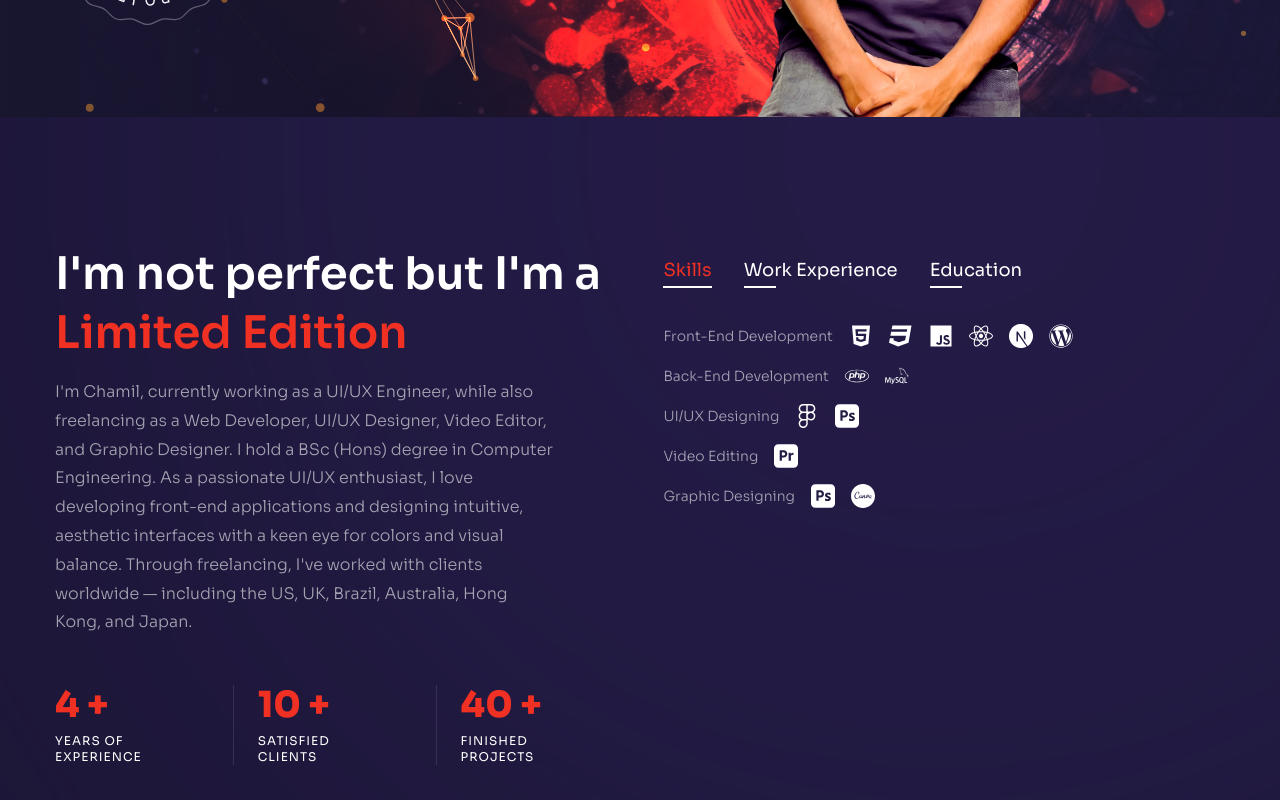
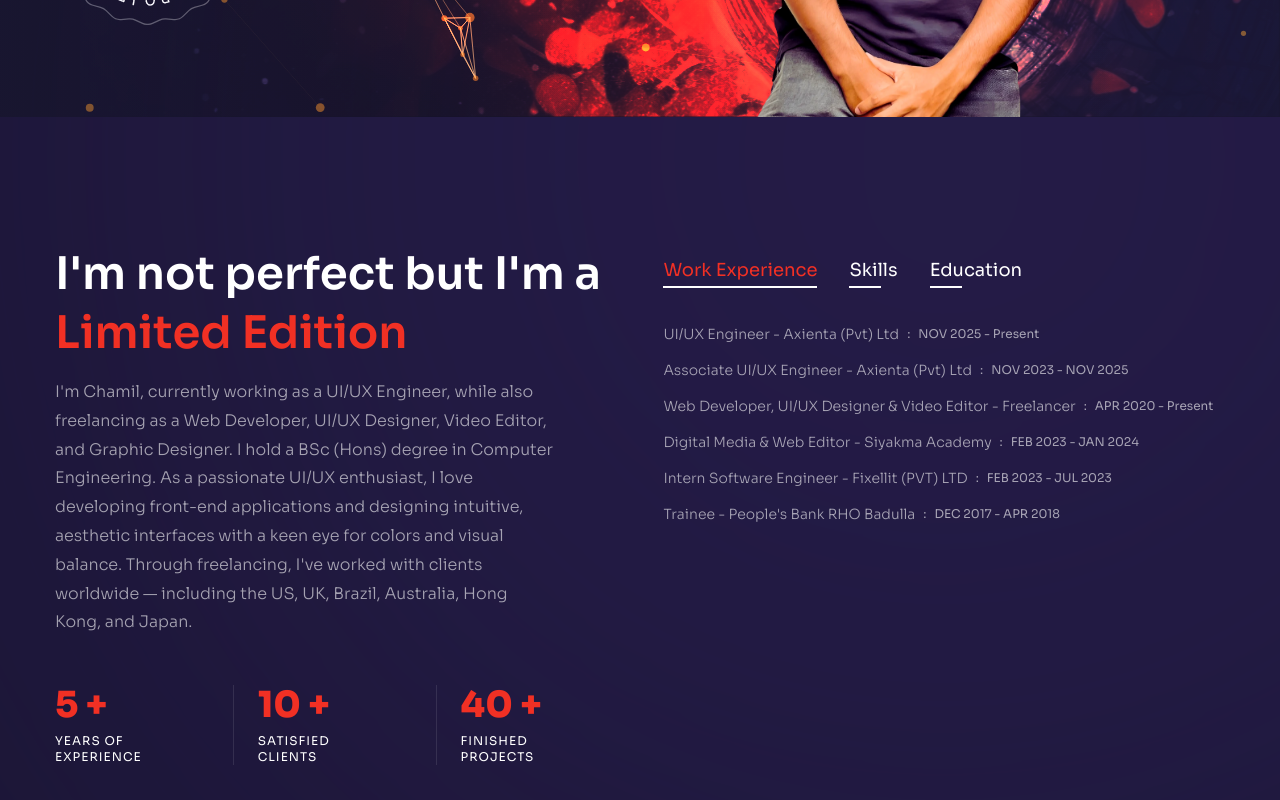
Before and after one commit to ChamilSachintha/Personal-Portfolio-2, a Next.js app: page / in a window 1280 px wide. Shown: the part 683-1483 px from the top of the page. Built offline with nearby package versions, Linux system fonts and the light colour scheme.

Commit message:
Update about section info

```diff
--- a/components/sections/AboutSection.js
+++ b/components/sections/AboutSection.js
@@ -37,6 +37,35 @@ import CountUp from "react-countup";
 // DATA
 // ---------------------------------------
 export const aboutData = [
+    {
+    title: "work experience",
+    info: [
+      {
+        title: "UI/UX Engineer - Axienta (Pvt) Ltd",
+        stage: "NOV 2025 - Present",
+      },
+      {
+        title: "Associate UI/UX Engineer - Axienta (Pvt) Ltd",
+        stage: "NOV 2023 - NOV 2025",
+      },
+      {
+        title: "Web Developer, UI/UX Designer & Video Editor - Freelancer",
+        stage: "APR 2020 - Present",
+      },
+      {
+        title: "Digital Media & Web Editor - Siyakma Academy",
+        stage: "FEB 2023 - JAN 2024",
+      },
+      {
+        title: "Intern Software Engineer - Fixellit (PVT) LTD",
+        stage: "FEB 2023 - JUL 2023",
+      },
+      {
+        title: "Trainee - People's Bank RHO Badulla",
+        stage: "DEC 2017 - APR 2018",
+      },
+    ],
+  },
   {
     title: "skills",
     info: [
@@ -72,31 +101,6 @@ export const aboutData = [
           <SiAdobephotoshop key={"photoshop"} />,
           <SiCanva key={"canva"} />,
         ],
-      },
-    ],
-  },
-  {
-    title: "work experience",
-    info: [
-      {
-        title: "Associate UI/UX Engineer - Axienta (Pvt) Ltd",
-        stage: "NOV 2023 - Present",
-      },
-      {
-        title: "Web Developer, UI/UX Designer & Video Editor - Freelancer",
-        stage: "APR 2020 - Present",
-      },
-      {
-        title: "Digital Media & Web Editor - Siyakma Academy",
-        stage: "FEB 2023 - JAN 2024",
-      },
-      {
-        title: "Intern Software Engineer - Fixellit (PVT) LTD",
-        stage: "FEB 2023 - JUL 2023",
-      },
-      {
-        title: "Trainee - People's Bank RHO Badulla",
-        stage: "DEC 2017 - APR 2018",
       },
     ],
   },
@@ -177,7 +181,7 @@ const AboutSection = () => {
               {/* Experience */}
               <div className="relative flex-1 after:w-[1px] after:h-full after:bg-white/10 after:absolute after:top-0 after:right-0">
                 <div className="text-2xl xl:text-4xl font-extrabold text-accent mb-2">
-                  <CountUp start={0} end={4} duration={5} /> +
+                  <CountUp start={0} end={5} duration={5} /> +
                 </div>
                 <div className="text-xs uppercase tracking-[1px] max-w-[100px]">
                   Years of experience
```
